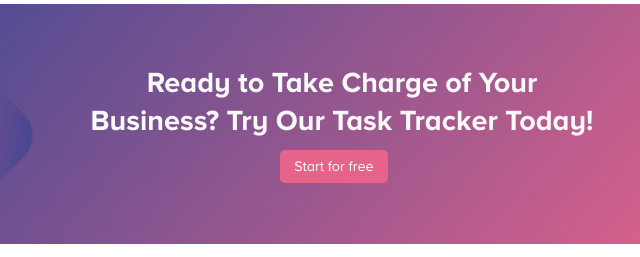
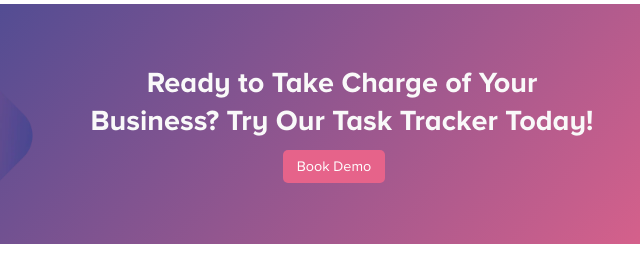
Before and after one commit to Abhishek-frontend-dev/new-task-tracker, a plain HTML site: page index.html in a window 1280 px wide. Shown: the part 6415-6672 px from the top of the page, 442-1082 px from the left. Drawn offline with nearby package versions, Linux system fonts and the light colour scheme.

Commit message:
Update index.html

```diff
--- a/index.html
+++ b/index.html
@@ -283,7 +283,7 @@
 
             <div class="try-right">
                 <h4 class="try-left-text">Ready to Take Charge of Your Business? Try Our Task Tracker Today!</h4>
-                <button href="#" class="try-btn">Start for free</button>
+                <button href="#" class="try-btn">Book Demo</button>
             </div>
         </div>
 
```
